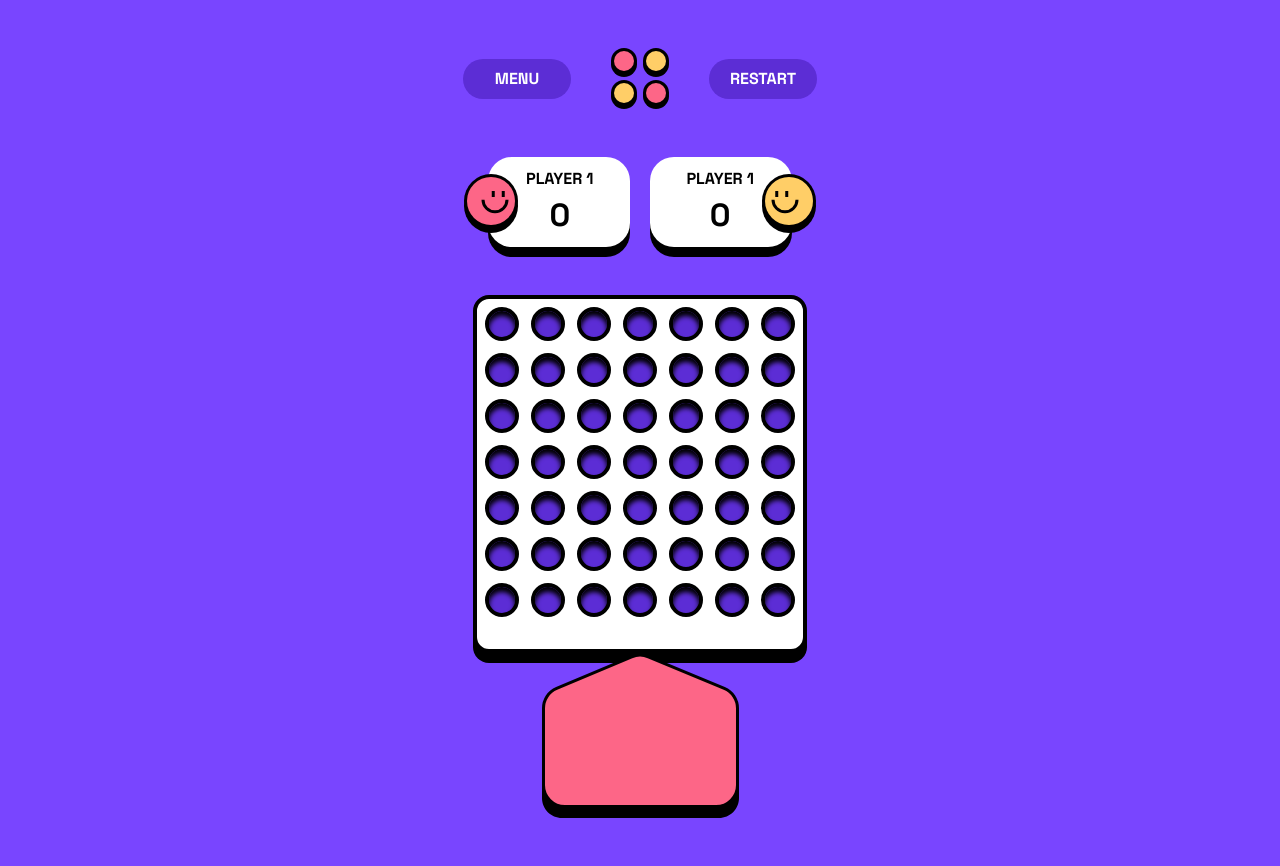
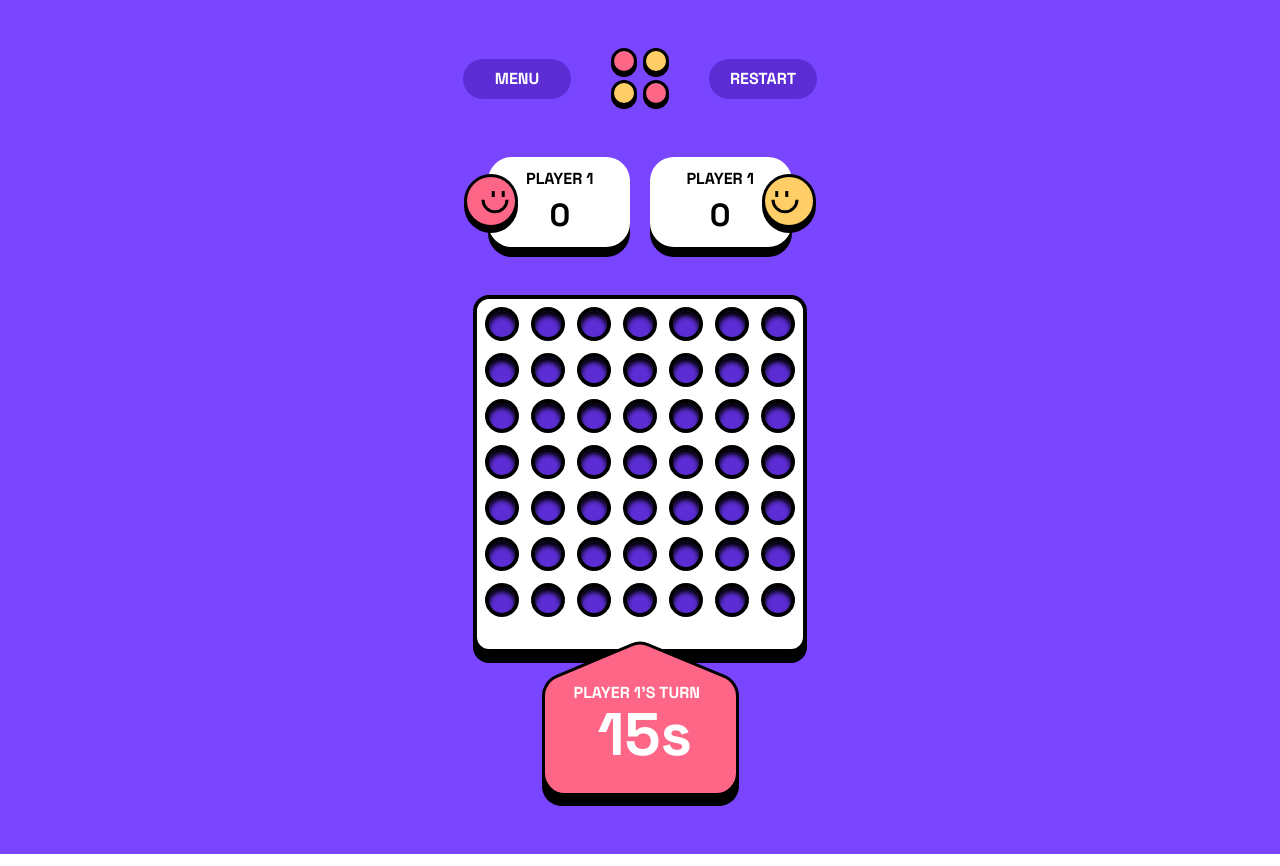
Before and after one commit to nikanoza/connect-four, a React (Vite) app: page /game in a window 1280 px wide. Built offline with nearby package versions, Linux system fonts and the light colour scheme.

Commit message:
feat: create red player turn component

```diff
--- a/src/components/TurnPanel.tsx
+++ b/src/components/TurnPanel.tsx
@@ -2,8 +2,14 @@ import { TurnRed } from "../svg";
 
 const TurnPanel = () => {
   return (
-    <div>
-      <TurnRed player={1} time={30} />
+    <div className="relative -mt-3">
+      <TurnRed />
+      <h3 className="text-light text-base font-bold absolute top-10 left-8">
+        PLAYER 1’S TURN
+      </h3>
+      <h2 className="text-light text-6xl font-bold absolute top-16 left-14">
+        15s
+      </h2>
     </div>
   );
 };
```
